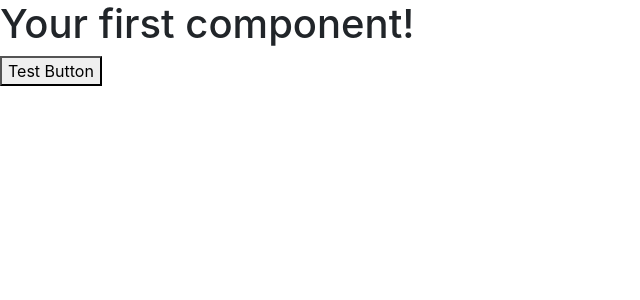
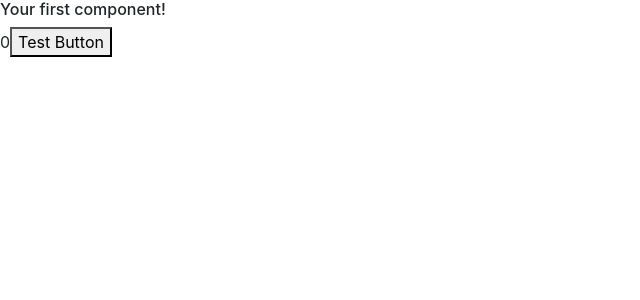
Before and after one commit to kushagraGit/ReactJS, a React (Create React App) app: page / in a window 1280 px wide. Shown: the top 300 px of the page, without its empty margins (0-640 px from the left). Built offline with nearby package versions, Linux system fonts and the light colour scheme.

Commit message:
Embedding Expressions - Method 1
Signed-off-by: Kushagra <asthana.kushagra92@gmail.com>

```diff
--- a/src/component/counter.jsx
+++ b/src/component/counter.jsx
@@ -1,10 +1,16 @@
 import React, { Component } from "react";
 
 class Counter extends Component {
+
+state = {
+    count : 0
+};
+
   render() {
     return (
       <React.Fragment>
-        <h1> Your first component! </h1>
+        <h6> Your first component! </h6>
+        <span>{this.state.count}</span>
         <button>Test Button</button>
       </React.Fragment>
     );
```
